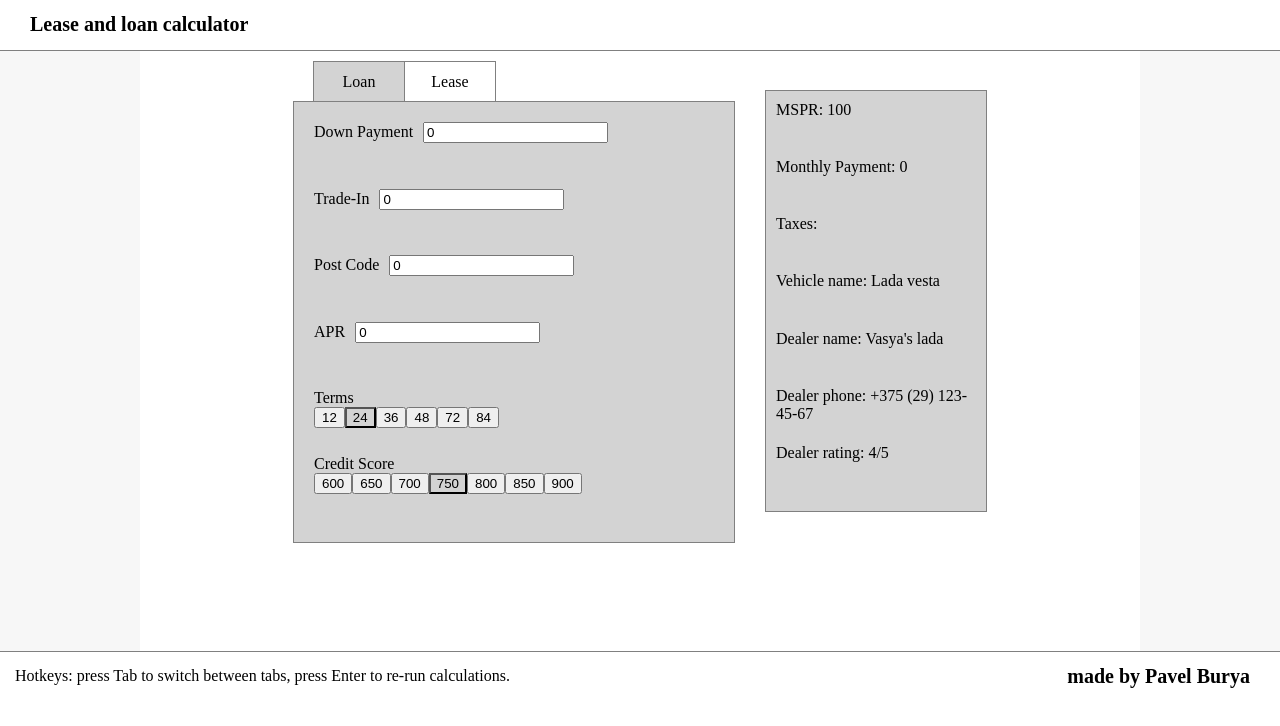
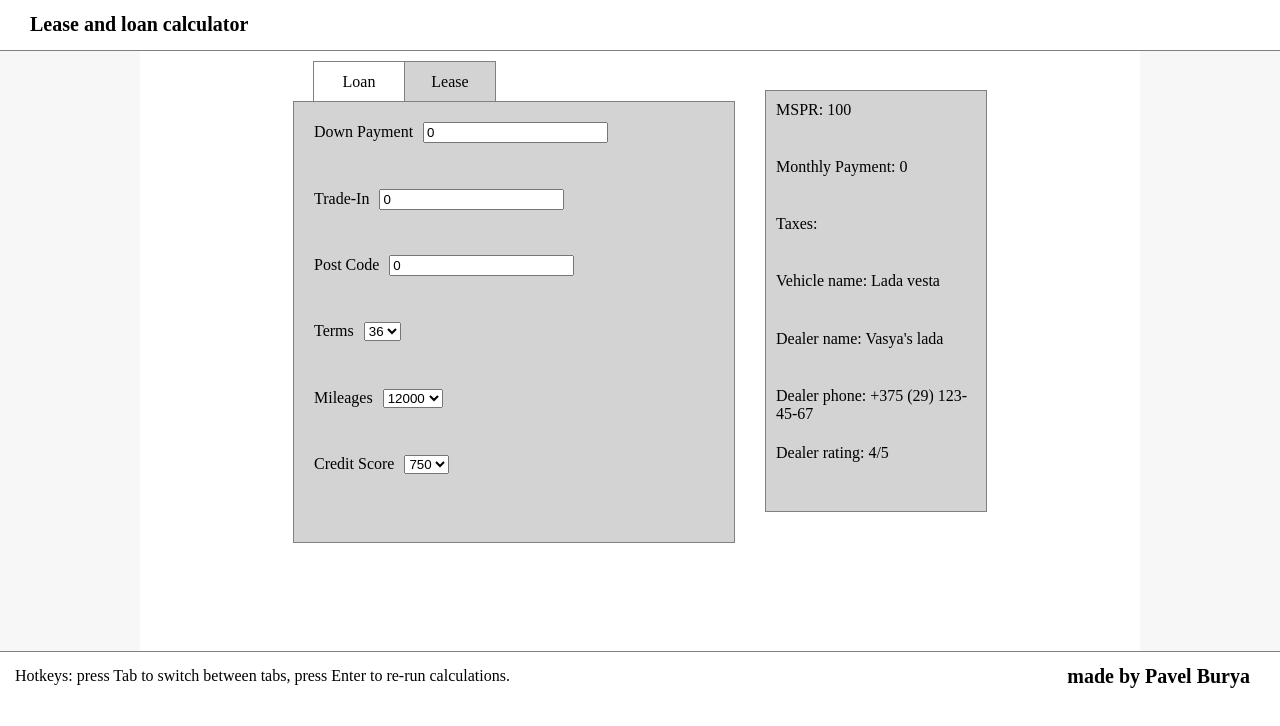
Before and after one commit to Pburua/lease-loan-calculator, a React app: page / in a window 1280 px wide. Shown: the top 726 px of the page. Built offline with nearby package versions, Linux system fonts and the light colour scheme; no server answers.

Commit message:
feat: add session storage saving

```diff
--- a/src/js/components/App.js
+++ b/src/js/components/App.js
@@ -7,18 +7,11 @@ class App extends React.Component {
   constructor(props) {
     super(props);
 
+    let formData = this.loadFormData();
+
     this.state = {
       firstTabOpened: this.loadFirstTabOpened(),
-      formData: {
-        downPayment: 0,
-        tradeIn: 0,
-        apr: 0,
-        postCode: 0,
-        terms: 24,
-        leaseTerms: 36,
-        creditScore: 750,
-        mileages: 12000,
-      },
+      formData: formData,
       calcResults: {
         monthlyPaymentLoan: 0,
         monthlyPaymentLease: 0,
@@ -39,11 +32,29 @@ class App extends React.Component {
     if (firstTabOpened) {
       return JSON.parse(firstTabOpened);
     }
-    return true;
+    return false;
+  }
+
+  loadFormData() {
+    let formData = sessionStorage.getItem('formData');
+    if (formData) {
+      return JSON.parse(formData);
+    }
+    return {
+      downPayment: 0,
+      tradeIn: 0,
+      apr: 0,
+      postCode: 0,
+      terms: 24,
+      leaseTerms: 36,
+      creditScore: 750,
+      mileages: 12000,
+    };
   }
 
   onPageLeave = () => {
     sessionStorage.setItem('firstTabOpened', JSON.stringify(this.state.firstTabOpened));
+    sessionStorage.setItem('formData', JSON.stringify(this.state.formData));
   };
 
   // keyboard actions
@@ -198,6 +209,7 @@ class App extends React.Component {
           <div className="column">
             {this.renderTabSwitcher()}
             <Form
+              formData={this.state.formData}
               firstTabOpened={this.state.firstTabOpened}
               onValueChange={this.updateAppData} />
             {this.renderErrMessages()}
--- a/src/js/components/Form.js
+++ b/src/js/components/Form.js
@@ -6,16 +6,7 @@ import ButtonRowInput from "./ButtonRowInput";
 class Form extends React.Component {
   constructor(props) {
     super(props);
-    this.state = {
-      downPayment: 0,
-      tradeIn: 0,
-      apr: 0,
-      postCode: 0,
-      terms: 24,
-      leaseTerms: 36,
-      creditScore: 750,
-      mileages: 12000,
-    }
+    this.state = props.formData;
   }
 
   updateFormValue = (newState) => {
```
